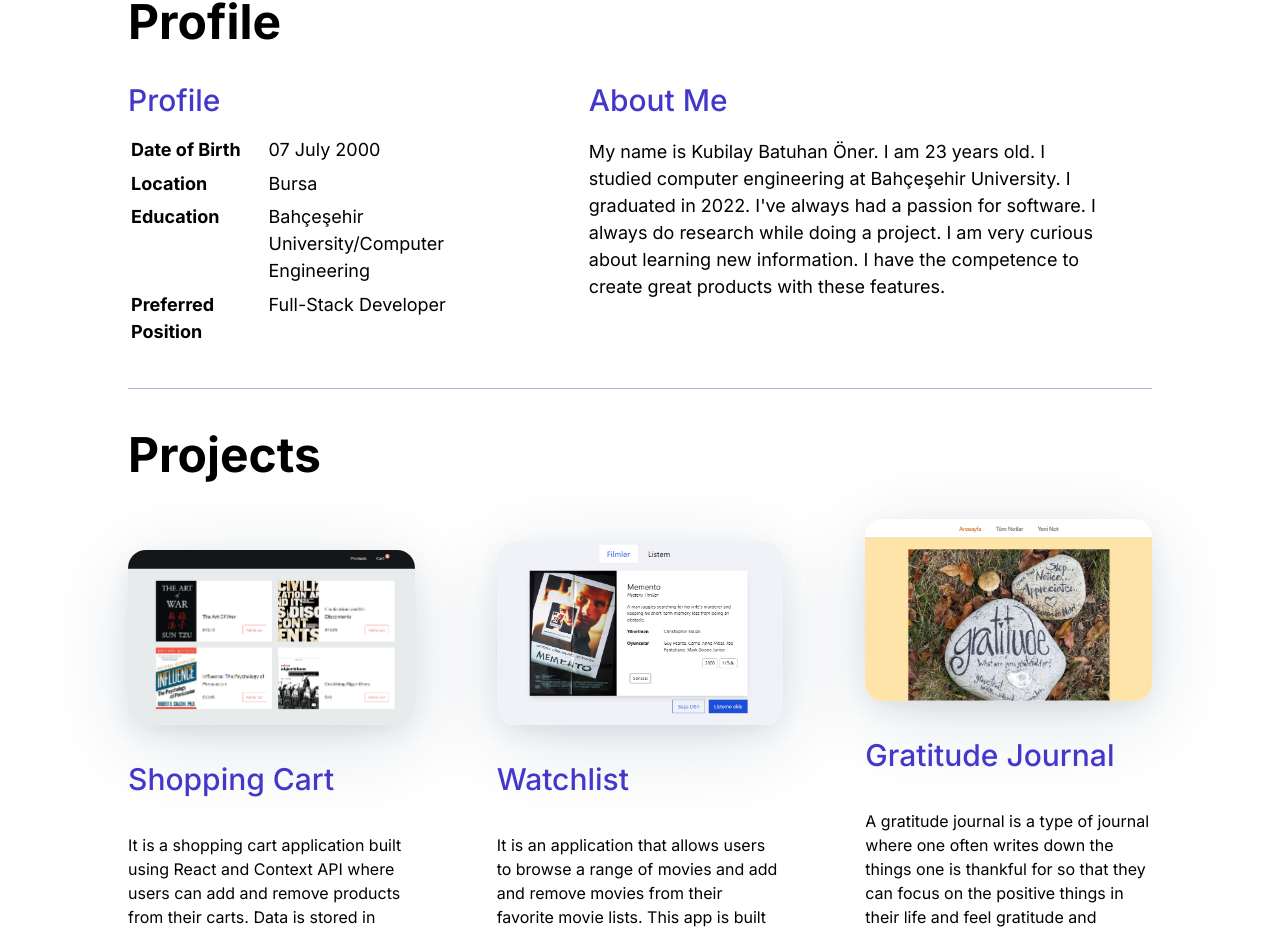
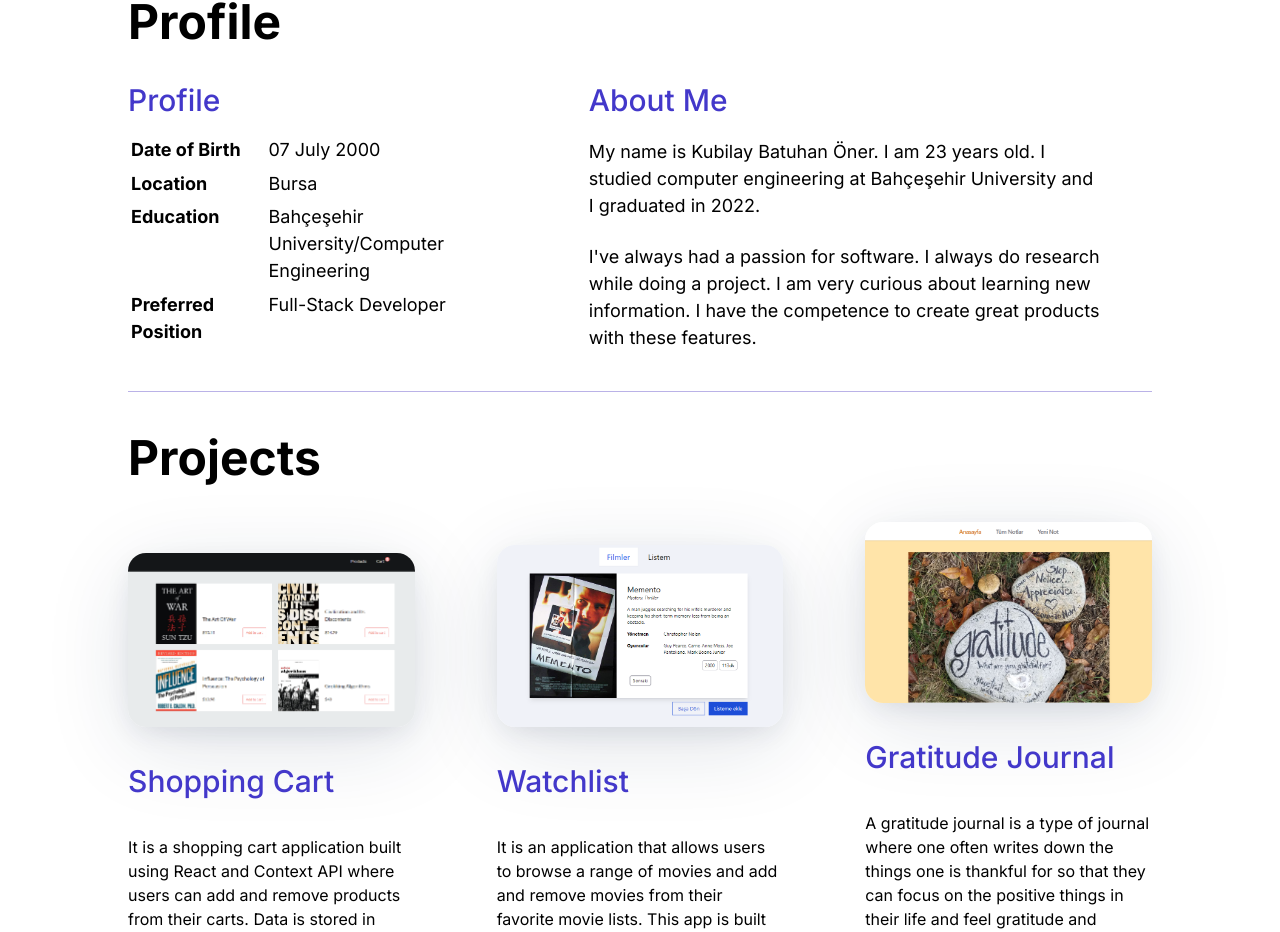
Before and after one commit to KubiBatuOner/portfolyo, a React (Create React App) app: page / in a window 1280 px wide. Shown: the part 1409-2341 px from the top of the page. Built offline with nearby package versions, Linux system fonts and the light colour scheme.

Commit message:
Çizgi eklendi ve about me düzeltildi

```diff
--- a/src/components/Intro.js
+++ b/src/components/Intro.js
@@ -12,6 +12,7 @@
             <p className="font-medium text-[1.25rem] text-[#4338CA]">
               Kubilay Batuhan Öner
             </p>
+            <hr className="hidden lg:inline lg:border lg:border-solid lg:border-[#3730A3] lg:w-[7.9vw]" />
           </div>
           <h2 className="font-bold text-[#1F2937] text-[4.5rem] leading-[4.5rem] break-words lg:text-[3.2rem] lg:leading-[60px]">
             Business-oriented full stack web developer
--- a/src/components/Profile.js
+++ b/src/components/Profile.js
@@ -50,7 +50,10 @@
           </h4>
           <p className="font-normal text-[1.125rem] leading-[150%] lg:items-center lg:text-center">
             My name is Kubilay Batuhan Öner. I am 23 years old. I studied
-            computer engineering at Bahçeşehir University. I graduated in 2022.
+            computer engineering at Bahçeşehir University and I graduated in
+            2022.
+          </p>
+          <p className="font-normal text-[1.125rem] leading-[150%] lg:items-center lg:text-center">
             I've always had a passion for software. I always do research while
             doing a project. I am very curious about learning new information. I
             have the competence to create great products with these features.
```
